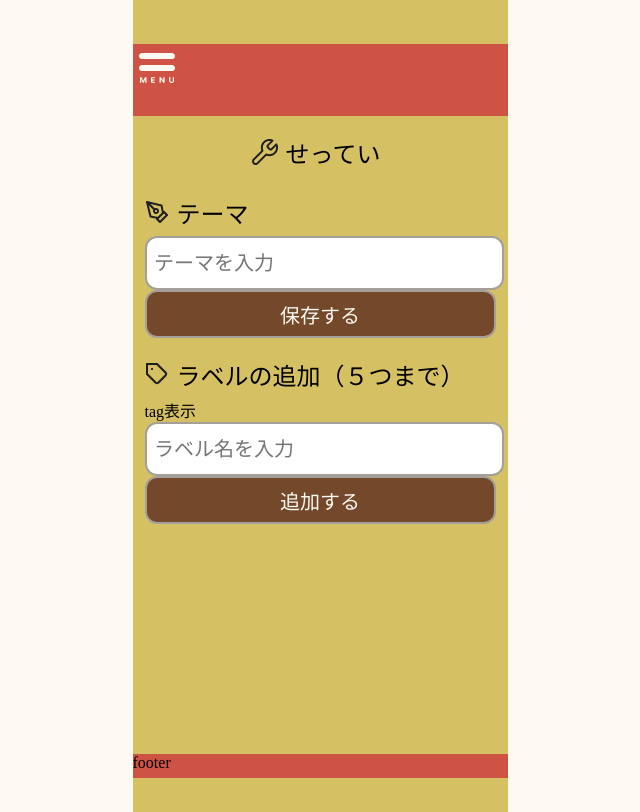
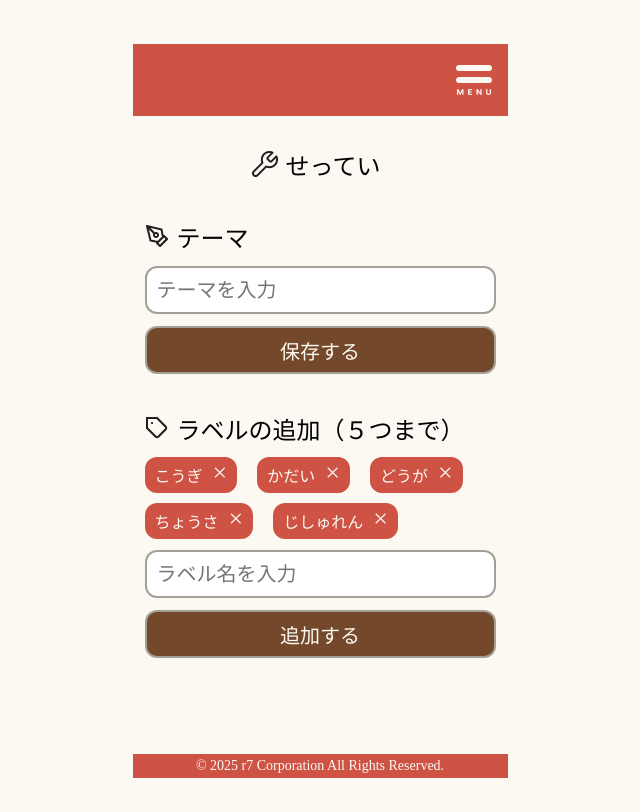
Before and after one commit to ayasky77-git/kadai04_kiroku, a plain HTML site: page index.html in a window 1280 px wide. Shown: the whole page, without its empty margins (320-960 px from the left). Drawn offline with nearby package versions, Linux system fonts and the light colour scheme.

Commit message:
設定画面

```diff
--- a/css/kiroku.css
+++ b/css/kiroku.css
@@ -1,3 +1,9 @@
+/* 全ての要素に対して、widthの中にpaddingとborderを含める */
+*, *::before, *::after {
+    box-sizing: border-box;
+}
+
+/* 全体背景カラー */
 html{
     background-color: #FBF9F1;
 }
@@ -6,7 +12,7 @@ body{
     width: 375px;
     height: 812px;
     margin: 0 auto;
-    background-color: #d6c064;
+    background-color: #FBF9F1;
     display: flex;
     justify-content: center;
     flex-direction: column;
@@ -15,7 +21,73 @@ body{
 header{
     height: 72px;
     margin-top: 44px;
+    padding: 10px;
     background-color: #CE5345;
+    display: flex;
+    align-items: center;
+    justify-content: right;
+}
+
+/* menuを広げるボタン */
+#menu:hover{
+    opacity: 0.5;
+    cursor: pointer;
+}
+
+#close{
+    display: none;
+}
+
+#close:hover{
+    opacity: 0.5;
+    cursor: pointer;
+}
+
+/* メニューリストの定義 */
+#menu_list{
+margin: 0;
+    position: fixed;
+    border: none;
+    /* ヘッダーのすぐ下に合わせる（ヘッダーの高さ72pxを基準） */
+    top: 116px;
+    /* フッターの上で止める（フッターの高さ24px + マージン34px = 58px）*/
+    bottom: 58px;
+    /* topとbottomの間を埋める */
+    height: auto;
+    /* PC中央寄せのスマホ枠の右端に合わせる */
+    right: calc(50% - 187.5px);
+    width: 250px;
+    /* レフトをリセット */
+    left: auto;
+    background-color: #FBF9F1;
+    z-index: 10000;
+    padding: 20px;
+    box-shadow: -2px 0 2px 0 rgba(0, 0, 0, 0.25);
+}
+
+/* メニューリストが開いているとき、#menuボタンを非表示にする */
+#menu_list:popover-open ~ #menu {
+    display: none;
+}
+
+/* メニューリストが開いているとき、#closeボタンを表示する */
+#menu_list:popover-open ~ #close {
+    display: block;
+}
+
+.midashi,.midashi_menu{
+    height: 48px;
+    display: flex;
+    align-items: center;
+}
+
+.midashi_menu{
+    margin: 12px 0px;
+}
+
+.midashi_menu:hover{
+    opacity: 0.5;
+    cursor: pointer;
 }
 
 .main{
@@ -23,13 +95,7 @@ header{
 }
 
 section{
-    margin: 12px 12px;
-}
-
-.midashi{
-    height: 48px;
-    display: flex;
-    align-items: center;
+    margin: 24px 12px;
 }
 
 #settei{
@@ -46,6 +112,8 @@ h3{
 #theme,#label{
     width: 100%;
     height: 48px;
+    padding: 10px;
+    margin: 6px 0px;
     border: 2px solid #A4A099;
     border-radius: 12px;
     font-size: 20px;
@@ -54,6 +122,7 @@ h3{
 button{
     width: 100%;
     height: 48px;
+    margin: 6px 0px;
     border: 2px solid #A4A099;
     border-radius: 12px;
     background-color: #74492B;
@@ -61,8 +130,44 @@ button{
     font-size: 20px;
 }
 
+.label{
+    display: flex;
+    justify-content: center;
+    align-items: center;
+    width: fit-content;
+    height: 36px;
+    padding: 0px 5px;
+    margin: 5px 20px 5px 0px;
+    font-size: 16px;
+    color: #FBF9F1;
+    background-color: #CE5345;
+    border-radius: 12px;
+
+}
+
+.label_name{
+    padding: 0px 5px;
+    margin: 0px;
+}
+
+.batu{
+    font-size: 26px;
+    padding: 0px 5px 5px 5px;
+    margin: 0px;
+}
+
+.label_all{
+    display: flex;
+    flex-wrap: wrap;
+}
+
 footer{
     height: 24px;
     margin-bottom: 34px;
     background-color: #CE5345;
+    font-size: 14px;
+    color: #FBF9F1;
+    display: flex;
+    align-items: center;
+    justify-content: center;
 }
--- a/index.html
+++ b/index.html
@@ -9,7 +9,20 @@
 </head>
 <body>
     <header>
-        <img src="./images/menu.png" alt="menu">
+        <div popover="auto" id="menu_list">
+            <div class="midashi_menu">
+                <img src="./images/Vector.png" alt="tool">
+                <h3>せってい</h3>
+            </div>
+            <div class="midashi_menu">
+                <img src="./images/trash-2.png" alt="clear">
+                <h3>きろくを消す</h3>
+            </div>
+        </div>
+
+        <input type="image" src="./images/menu.png" alt="menu" id="menu" popovertarget="menu_list" />
+        <input type="image" src="./images/x.png" alt="close" id="close" popovertarget="menu_list" />
+
     </header>
     <div class="main">
         <section>
@@ -24,7 +37,7 @@
                 <img src="./images/pen-tool.png" alt="theme">
                 <h3>テーマ</h3>
             </div>
-            <input type="text" id="theme" placeholder=" テーマを入力">
+            <input type="text" id="theme" placeholder="テーマを入力">
             <button id="theme_save">保存する</button>
         </section>
 
@@ -34,14 +47,37 @@
                 <h3>ラベルの追加（５つまで）</h3>
             </div>
             <div class="label_all">
-                tag表示
+                <div class="label">
+                    <p class="label_name">こうぎ</p>
+                    <p class="batu">×</p>
+                </div>
+
+                <div class="label">
+                    <p class="label_name">かだい</p>
+                    <p class="batu">×</p>
+                </div>
+
+                <div class="label">
+                    <p class="label_name">どうが</p>
+                    <p class="batu">×</p>
+                </div>
+
+                <div class="label">
+                    <p class="label_name">ちょうさ</p>
+                    <p class="batu">×</p>
+                </div>
+
+                <div class="label">
+                    <p class="label_name">じしゅれん</p>
+                    <p class="batu">×</p>
+                </div>
             </div>
-            <input type="text" id="label" placeholder=" ラベル名を入力">
+            <input type="text" id="label" placeholder="ラベル名を入力">
             <button id="label_add">追加する</button>
         </section>
 
     </div>
-    <footer>footer</footer>
+    <footer> © 2025 r7 Corporation All Rights Reserved.</footer>
 
     <script src="https://ajax.googleapis.com/ajax/libs/jquery/3.7.1/jquery.min.js"></script>
 
```
Also changed, not shown: images/trash-2.png (added), images/x.png (added), 1 other file.
